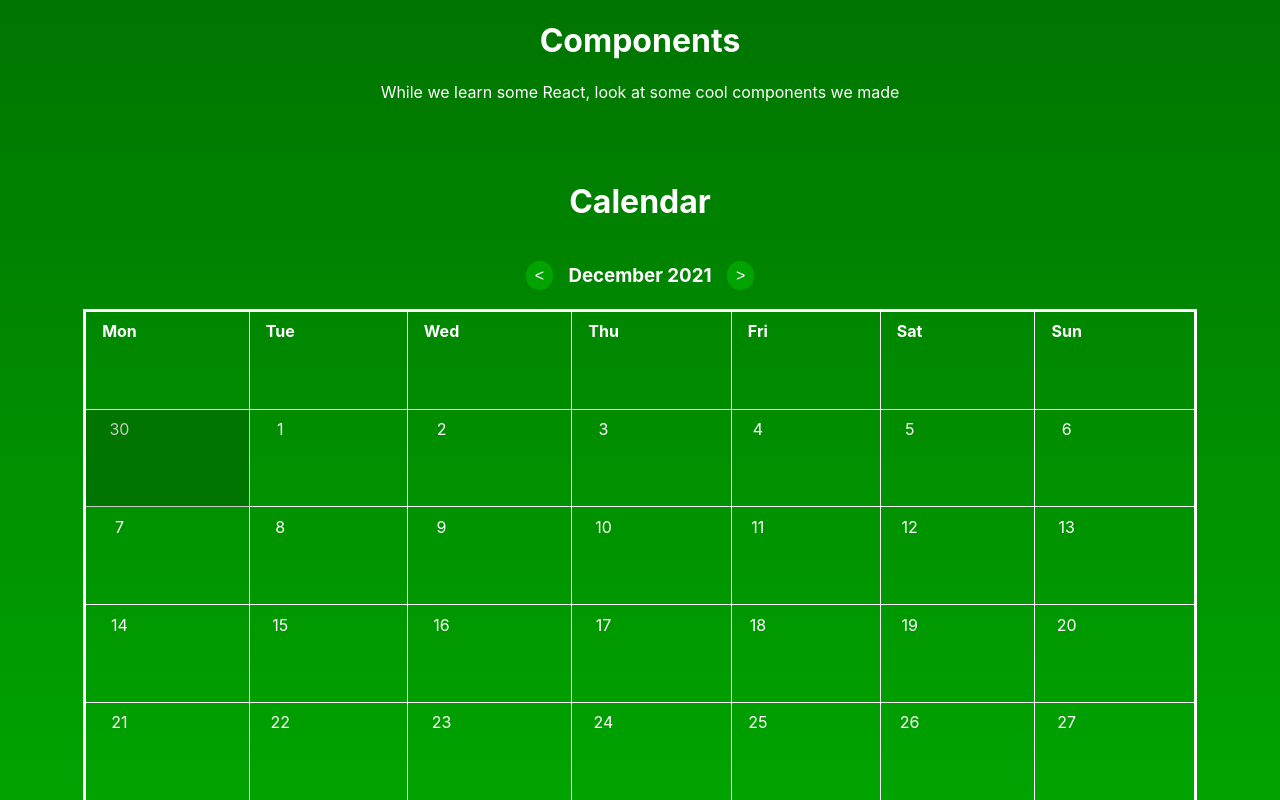
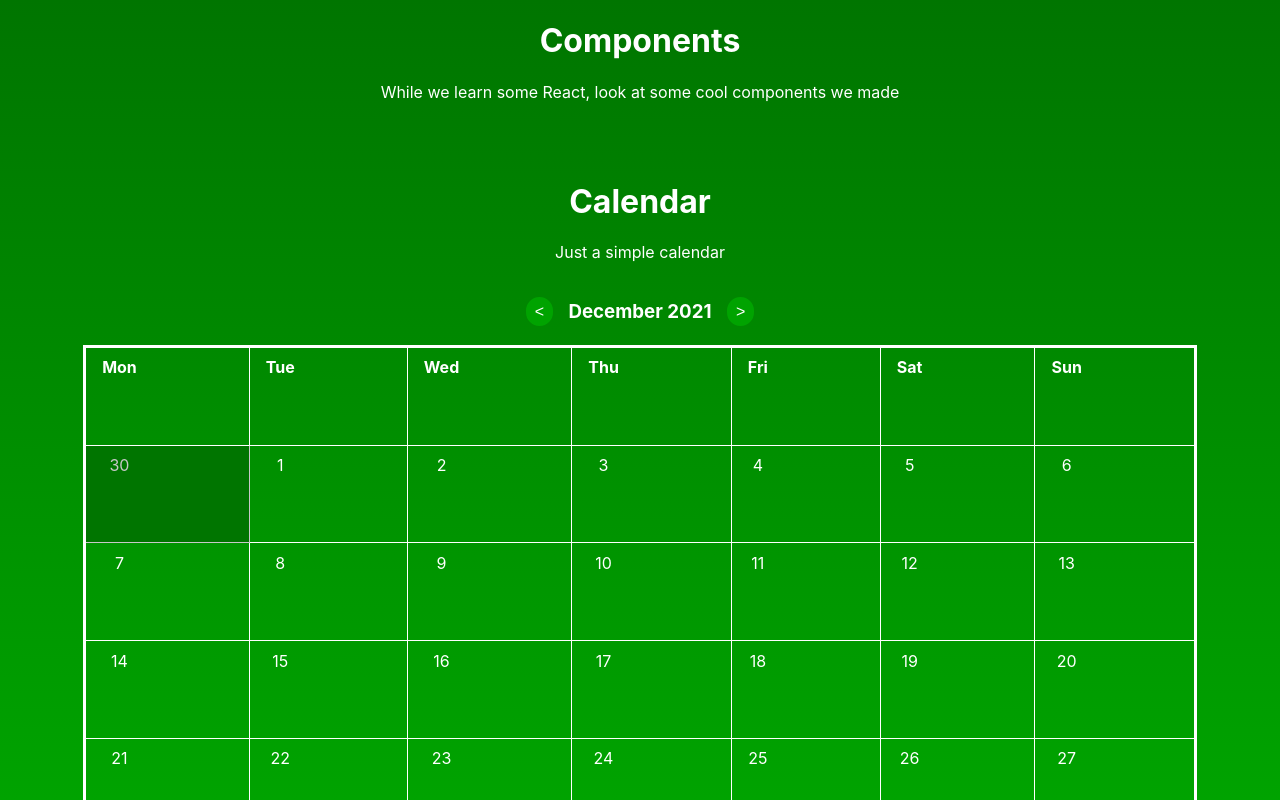
Before and after one commit to ixhbinphoenix/YAUTPA, a React (Vite) app in the folder yautpa-desktop/: page /components in a window 1280 px wide. Shown: the top 800 px of the page. Built offline with nearby package versions, Linux system fonts and the light colour scheme.

Commit message:
feat(desktop): Added subtitle for calendar component

```diff
--- a/yautpa-desktop/src/pages/Components.tsx
+++ b/yautpa-desktop/src/pages/Components.tsx
@@ -9,7 +9,7 @@ export default function Components() {
         <div className="Components">
             <h1>Components</h1>
             <p>While we learn some React, look at some cool components we made</p>
-            <Comp title="Calendar" subtitle="">
+            <Comp title="Calendar" subtitle="Just a simple calendar">
                 <Calendar></Calendar>
             </Comp>
             <Comp title="Clock" subtitle="I love big Clocks">
```
